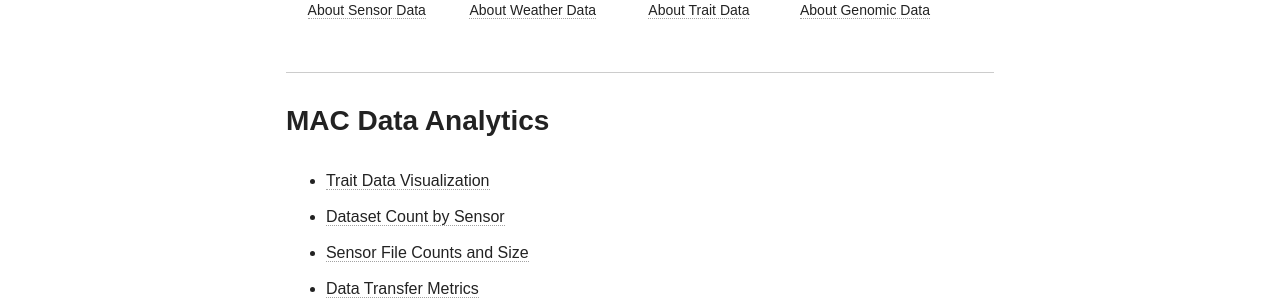
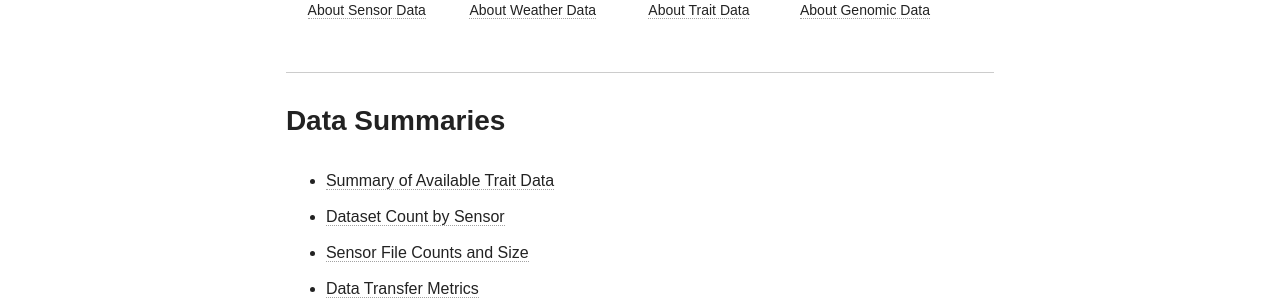
Before and after one commit to terra-reference/terraref.github.io, a Jekyll site: the page built from data/index.md, in a window 1280 px wide. Shown: the part 721-1021 px from the top of the page. Built offline with Jekyll 4.4.1, drawn with Linux system fonts in a browser that asks for light colours; nearby versions of some CDN libraries.

Commit message:
update traitvis link

```diff
--- a/data/index.md
+++ b/data/index.md
@@ -49,9 +49,9 @@ Data is accessible via the TERRA-REF sensor data, trait/phenotype, and genomics
 
 <hr/>
 
-## MAC Data Analytics
+## Data Summaries
 
-* [Trait Data Visualization](https://terraref.shinyapps.io/traitvis/){:target="_blank"}
+* [Summary of Available Trait Data](https://terraref.shinyapps.io/traitvis/){:target="_blank"}
 * [Dataset Count by Sensor](http://terra-logging.ncsa.illinois.edu:3000/dashboard/db/dataset-counts-by-sensor){:target="_blank"}
 * [Sensor File Counts and Size](http://terra-logging.ncsa.illinois.edu:3000/dashboard/db/sensor-file-counts-and-size){:target="_blank"}
 * [Data Transfer Metrics](http://terra-logging.ncsa.illinois.edu:3000/dashboard/db/transfer-metrics){:target="_blank"}
```
